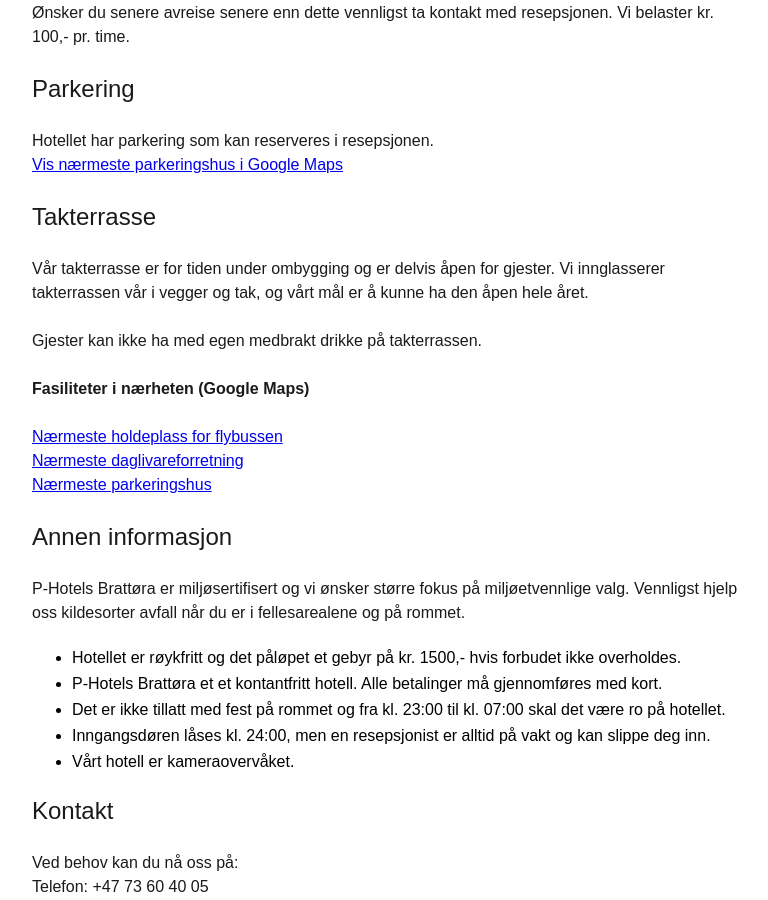
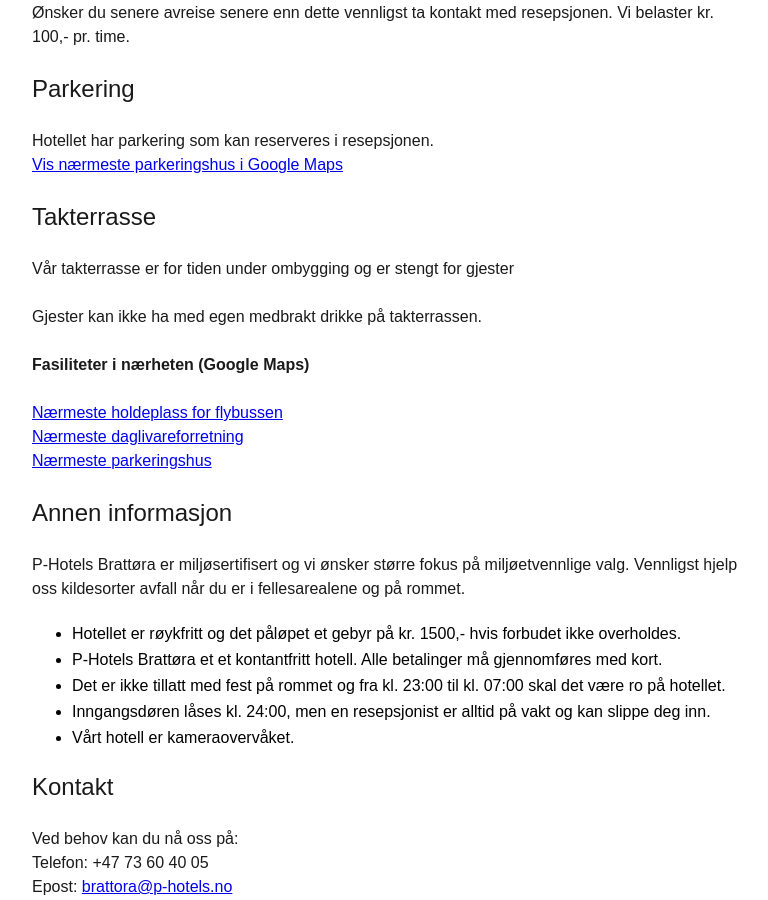
Before and after one commit to photels/photels.github.io, a Jekyll site: the page built from info-norwegian.md, in a window 1280 px wide and 900 px high, scrolled down 1226 px. Shown: the whole window, without its empty margins (16-784 px from the left). Built offline with Jekyll 4.4.1, drawn with Linux system fonts in a browser that asks for light colours.

Commit message:
Update info-norwegian.md

```diff
--- a/info-norwegian.md
+++ b/info-norwegian.md
@@ -49,8 +49,7 @@ Hotellet har parkering som kan reserveres i resepsjonen.
 [Vis nærmeste parkeringshus i Google Maps](https://goo.gl/maps/7Zoa8xpc1VuATjaL8)
 
 ## Takterrasse
-Vår takterrasse er for tiden under ombygging og er delvis åpen for gjester.
-Vi innglasserer takterrassen vår i vegger og tak, og vårt mål er å kunne ha den åpen hele året.
+Vår takterrasse er for tiden under ombygging og er stengt for gjester
 
 Gjester kan ikke ha med egen medbrakt drikke på takterrassen.
 
```
